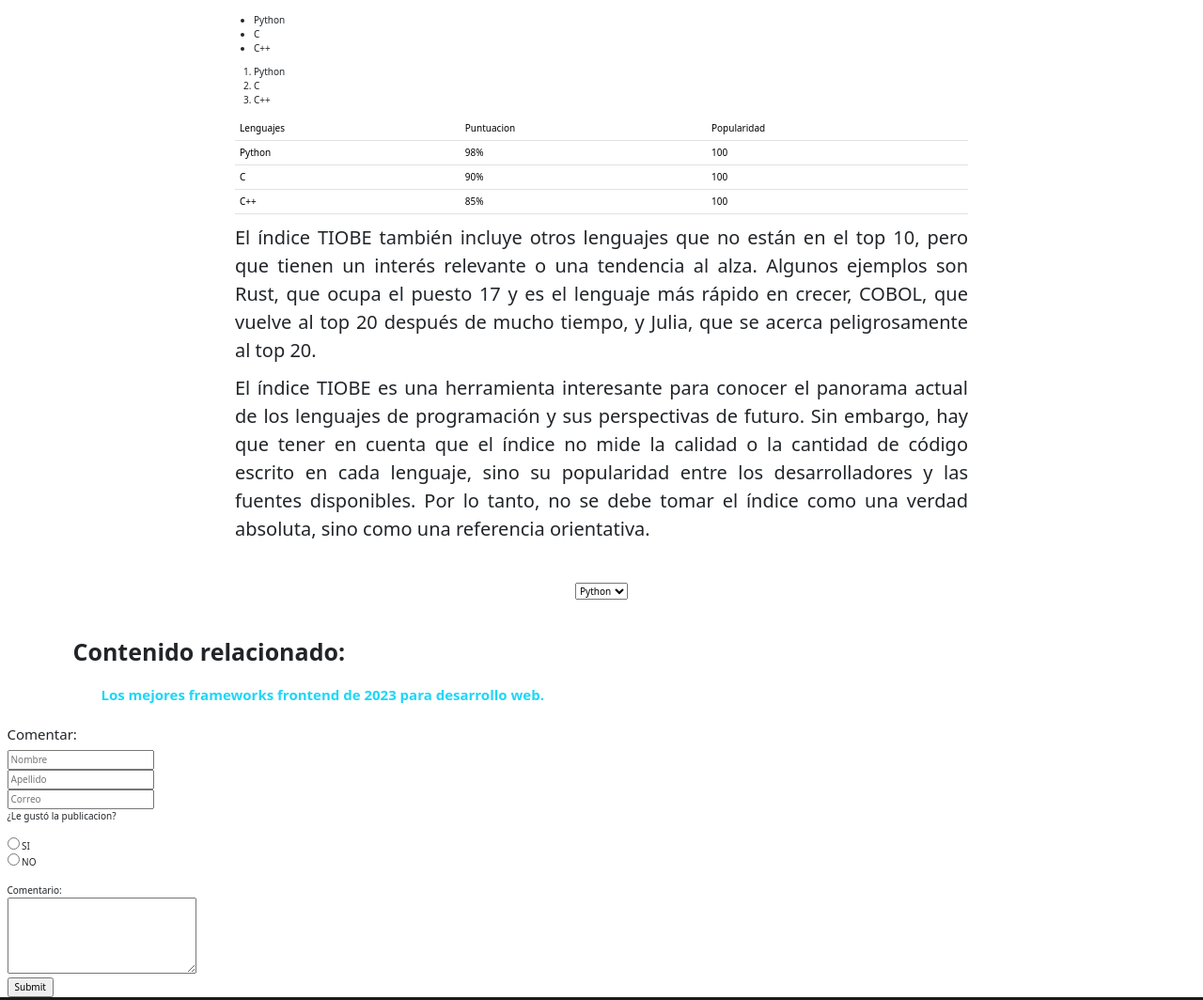
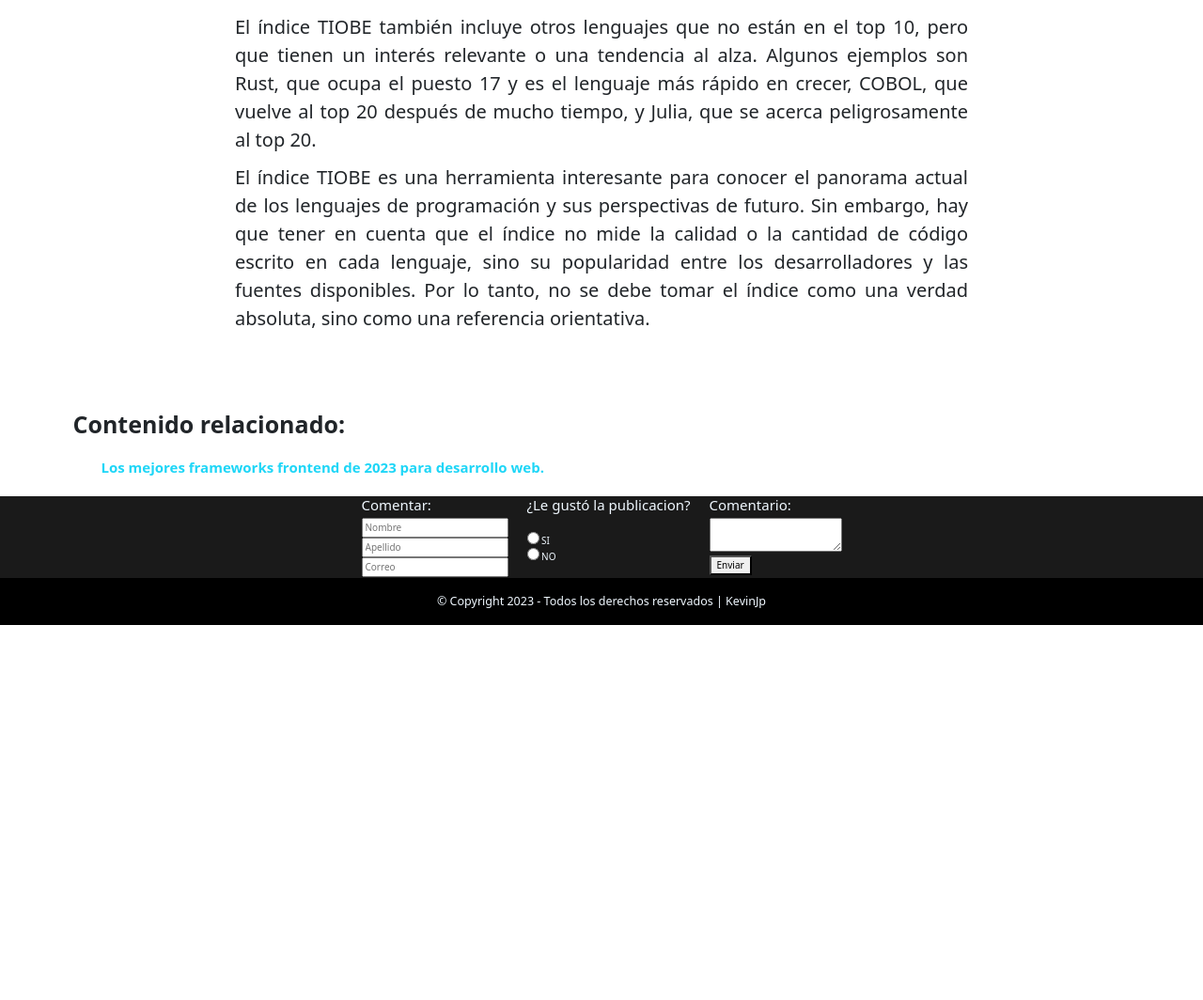
Before and after one commit to KevinJp21/DevNews, a plain HTML site: page index2.html in a window 1280 px wide. Shown: the part 2580-3644 px from the top of the page at 94% size. After the commit the page ends 3245 px from the top, so only its background shows below. Drawn offline with nearby package versions, Linux system fonts and the light colour scheme; files that its build step writes are made by us from their sources.

Commit message:
Update index2.html

```diff
--- a/index2.html
+++ b/index2.html
@@ -4,7 +4,7 @@
     <meta charset="UTF-8">
     <meta name="viewport" content="width=device-width, initial-scale=1.0">
     <title>DevNews</title>
-    <link rel="stylesheet" href="/styles/style.css">
+    <link rel="stylesheet" href="/DevNews-main/styles/styles2.css">
     <link
       href="https://cdn.jsdelivr.net/npm/bootstrap@5.3.1/dist/css/bootstrap.min.css"
       rel="stylesheet"
@@ -96,41 +96,6 @@
                 un ranking de popularidad. Es decir, qué lenguajes buscan los
                 programadores y las empresas.</p>
               <img class="img-fluid" src="img/Ranking.png" alt>
-              <ul>
-                  <li>Python</li>
-                  <li>C</li>
-                  <li>C++</li>
-                </ul>
-
-                <ol>
-                    <li>Python</li>
-                    <li>C</li>
-                    <li>C++</li>
-                  </ol>
-
-                <table class="table">
-              <tr>
-                  <td>Lenguajes</td>
-                  <td>Puntuacion</td>
-                  <td>Popularidad</td>
-              </tr>
-            <tr>
-                <td>Python</td>
-                <td>98%</td>
-                <td>100</td>
-            </tr>
-            <tr>
-                <td>C</td>
-                <td>90%</td>
-                <td>100</td>
-            </tr>
-            <tr>
-                <td>C++</td>
-                <td>85%</td>
-                <td>100</td>
-            </tr>
-          </table>
-
               <p class="fs-2">El índice TIOBE también incluye otros lenguajes
                 que no están en el top 10, pero que tienen un interés relevante
                 o una tendencia al alza. Algunos ejemplos son Rust, que ocupa el
@@ -148,16 +113,6 @@
             </article>
           </div>
 
-          <div class="row">
-            <form>
-              <select name="Leguajes">
-                <option value="Python">Python</option>
-                <option value="C">C</option>
-                <option value="C++">C++</option>
-              </select>
-            </form>
-            </div>
-
           <div class="link_page me-auto">
             <h3 class="fs-1 contenido_rel">Contenido relacionado:</h3>
             <div class="container-links ms-5">
@@ -165,18 +120,14 @@
                 frontend de 2023 para desarrollo web.</a>
             </div>
           </div>
-
-
         </main>
       </div>
+      <div class="row">
 
-
-      <div class="row">
         <div class="form-container">
-              <form>
           <div class="form">
               <div class="datas">
-                        <legend>Comentar:</legend>
+                  <h4>Comentar:</h4>
                   <input type="text" name="firstname" placeholder="Nombre">
                 </br>
                     <input type="text" name="lastname" placeholder="Apellido">
@@ -186,7 +137,7 @@
               </div>
 
               <div class="options">
-                        ¿Le gustó la publicacion?<br><br>
+                  <h4>¿Le gustó la publicacion?</h4><br>
                   <input type="radio" name="answer" value="SI"> SI
                   <br>
                   <input type="radio" name="answer" value="NO"> NO
@@ -195,18 +146,19 @@
               </div>
 
               <div class="comentarios">
-                        Comentario:<br>
-                        <textarea name="Comentario" cols="30" rows="5"></textarea>
+                  <h4>Comentario:</h4>
+                  <textarea name="Comentario"></textarea>
                   </br>
-                        <input type="submit">
+                  <button class="submit-btn">Enviar</button>
                   </br>
               </div>
 
           </div>
         </form>
 </div>
-      </div>
-    </div>
+
+
+
     <footer>
       <div class="footer">
           <p class="fs-5 m-0">&copy; Copyright 2023 - Todos los derechos reservados |
```
Lines whose indentation alone changed are shown as unchanged.
